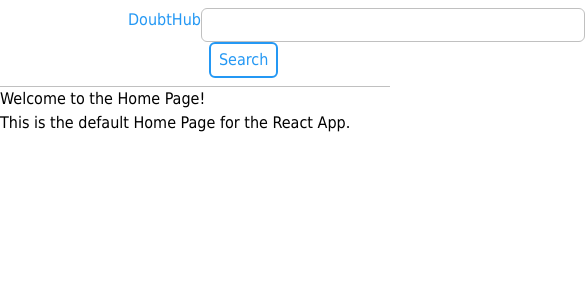
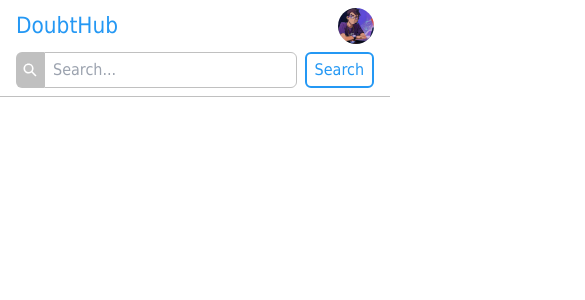
Before and after one commit to Kainom/DoubtHub, a React (Vite) app: page / in a window 390 px wide. Shown: the top 300 px of the page, 585 px wide, since content can reach past the window. Built offline with nearby package versions, Linux system fonts and the light colour scheme.

Commit message:
Responsive Header done

```diff
--- a/src/assets/styles/style.css
+++ b/src/assets/styles/style.css
@@ -38,20 +38,27 @@ body {
     background-color: var(--bg-top);
 }
 
-.margin-x-8rem {
+.margin-x {
     margin-left: 8rem;
     margin-right: 8rem;
 }
 
-.button-outline {
-    padding: 4px 8px;
-    border: 2px solid var(--brand-primary);
-    border-radius: 6px;
-    color: var(--brand-primary);
-    transition: 0.1s;
+.header-navbar {
+    display: grid;
+    grid-template-columns: auto 1fr auto;
+    grid-auto-flow: row;
 }
 
-.button-outline:hover {
-    color: #fff;
-    background-color: var(--brand-primary);
+@media (max-width: 1024px) { /* lg */
+    .margin-x {
+        margin-left: 1rem;
+        margin-right: 1rem;
+    }
 }
+
+@media (max-width: 640px) { /* sm */
+    .header-navbar {
+        grid-template-columns: 1fr auto;
+
+    }
+}
--- a/src/components/Header.jsx
+++ b/src/components/Header.jsx
@@ -1,33 +1,81 @@
+/* eslint-disable react/prop-types */
+/* eslint-disable no-unused-vars */
 import React from "react"
+import OutlineButton from "./OutlineButton"
+import { IoSearchSharp } from "react-icons/io5"
+import { MdMargin } from "react-icons/md"
 
-export default function Header(){
+function UserIcon(props) {
+    return (
+        <a
+            id="user-icon"
+            href=""
+            className="
+            bg-slate-100
+            h-9 w-9 ml-5 rounded-full
+            flex place-content-center
+            overflow-hidden"
+
+            style={{
+            }}
+        >
+            <img src={props.src} alt="" />
+        </a>
+    )
+}
+
+function SearchBar() {
+    return (
+        <form
+            className="flex justify-center align-middle md:mx-10 max-sm:order-3 max-sm:col-span-2 max-sm:mt-2"
+            action="/search"
+        >
+            <label
+                htmlFor="search"
+                id='search-icon'
+                className="inline-block bg-borderColor rounded-l-md m-auto py-2.5 px-1.5"
+            >
+                <IoSearchSharp size={16} color="white" />
+            </label>
+            <input
+                name="q"
+                id="search"
+                className="rounded-r-md px-2 py-1 w-full"
+                style={{
+                    border: '1px var(--border-color) solid'
+                }}
+                type="text"
+                placeholder="Search..."
+            />
+
+            <OutlineButton type="submit" />
+        </form>
+    )
+}
+
+function BrandSpan() {
+    return (
+        <span
+            id='brand-span'
+            className="brand-font mr-5 my-auto"
+            style={{ fontSize: '1.4rem' }}
+        >
+            DoubtHub
+        </span>
+    )
+}
+
+export default function Header(props) {
     return (
         <header className="bg-top"
             style={{
-                borderBottom:'1px var(--border-color) solid',
+                borderBottom: '1px var(--border-color) solid',
             }}
         >
-            <nav className="margin-x-8rem py-2 flex justify-between">
-                <span className="brand-font">
-                    DoubtHub
-                </span>
-
-                <form className="inline-block">
-                    <input
-                        className="w-96 rounded-md px-2 py-1"
-                        style={{
-                            border: '1px var(--border-color) solid',
-                        }}
-                        type="text"
-                    />
-
-                    <button
-                        type="submit"
-                        className="button-outline ml-2"
-                    >
-                        Search
-                    </button>
-                </form>
+            <nav className="margin-x py-2 header-navbar">
+                <BrandSpan />
+                <SearchBar />
+                <UserIcon src="../../okeldf.png" />
             </nav>
         </header>
     )
--- /dev/null
+++ b/src/components/OutlineButton.jsx
@@ -0,0 +1,19 @@
+/* eslint-disable react/prop-types */
+/* eslint-disable no-unused-vars */
+import React from "react";
+
+export default function OutlineButton(props){
+    return (
+        <button
+            type={props.type || 'button'}
+            id={props.id}
+            className="
+                border-brandPrimary border-2 rounded-md
+                text-brandPrimary ml-2 px-2 py-1
+                hover:bg-brandPrimary hover:text-white
+                transition-colors"
+        >
+            Search
+        </button>
+    )
+}
--- a/src/pages/Home.jsx
+++ b/src/pages/Home.jsx
@@ -1,3 +1,4 @@
+/* eslint-disable no-unused-vars */
 import React from "react";
 import Header from "../components/Header"
 
@@ -5,9 +6,6 @@ export default function Home(){
     return (
         <>
             <Header />
-
-            <h1>Welcome to the Home Page!</h1>
-            <p>This is the default Home Page for the React App.</p>
         </>
     );
 }
--- a/src/routes/Routes.jsx
+++ b/src/routes/Routes.jsx
@@ -10,6 +10,7 @@ const AppRoutes = () => {
             <Route path="/" element={<Home />} />
             <Route path="/login" element={<h1>login</h1>} />
             <Route path="/register" element={<h1>register</h1>} />
+            <Route path="/search" element={<h1>search results</h1>} />
         </Routes>
     )
 }
--- a/tailwind.config.js
+++ b/tailwind.config.js
@@ -6,16 +6,16 @@ module.exports = {
   theme: {
     extend: {
       colors: {
-        brandPrimary: "#BAEBFF",
+        brandLighter: "#BAEBFF",
         brandLight: "#5DBEFB",
         brandDark: "#0B73DA",
-        primaryBran: "#2498F4",
+        brandPrimary: "#2498F4",
         borderColor:"#c0c0c0",
         borderColorDark:"#c0c0c0",
         stops:"#ffffff",
         middle:"#F7F7F7",
         bottom:"#F0F0F0",
-        TopDark:"#303030",
+        topDark:"#303030",
         middleDark:"#202020",
         bottomDark:"#101010",
         textColor:"#000",
```
Also changed, not shown: public/okeldf.png (added).
